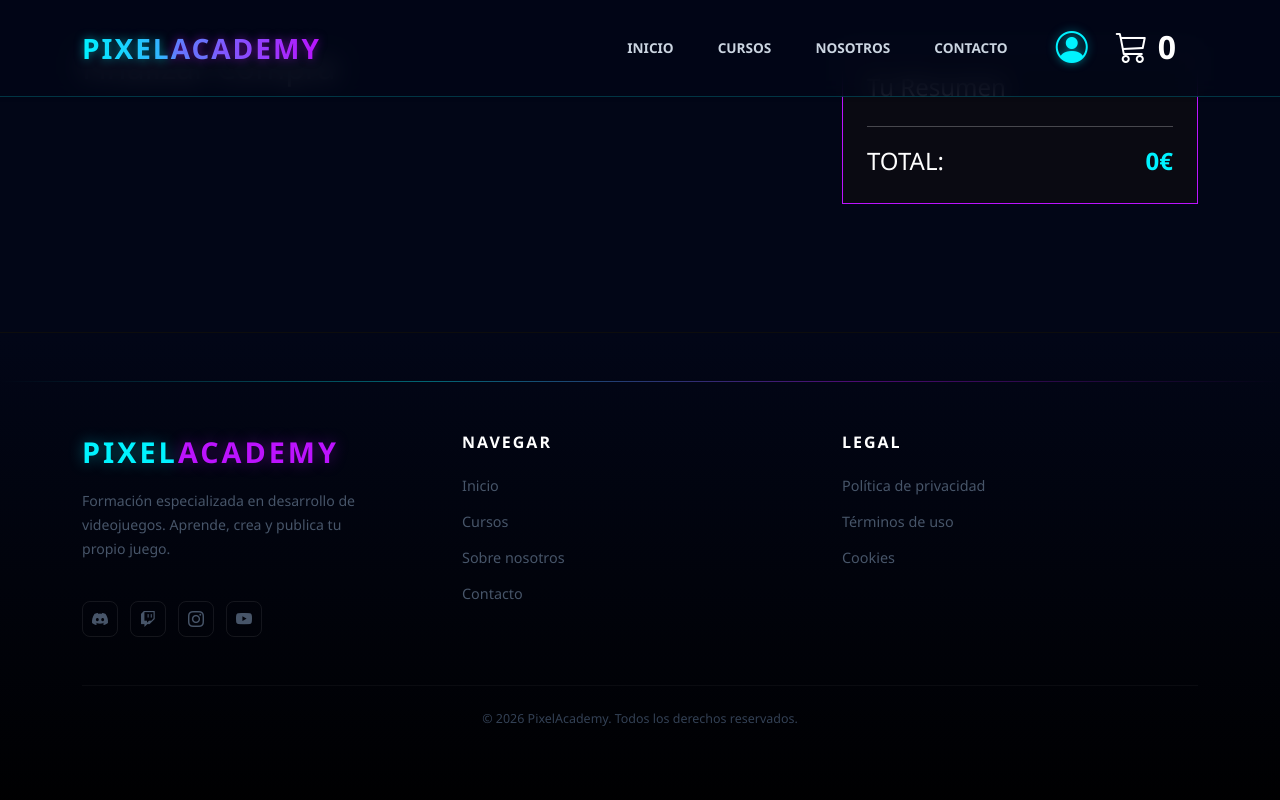
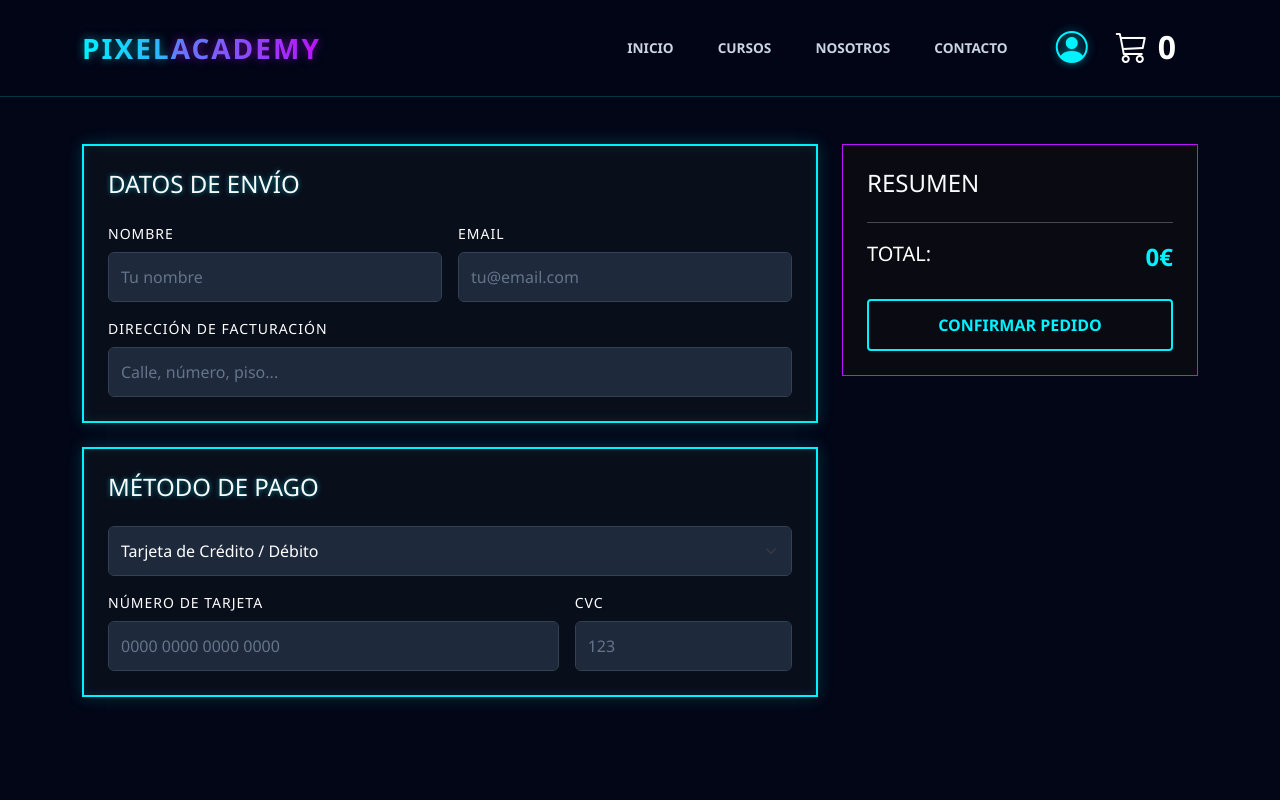
Before and after one commit to Oscar04525/PixelAcademy, an Angular app: page /checkout in a window 1280 px wide. Shown: the top 800 px of the page. Built offline with nearby package versions, Linux system fonts and the light colour scheme.

Commit message:
carrito y pantalla de pago completado

```diff
--- a/src/app/pages/checkout/checkout.component.css
+++ b/src/app/pages/checkout/checkout.component.css
@@ -0,0 +1,29 @@
+.pago-ok-wrapper {
+  min-height: 80vh;
+  padding-top: 6rem;
+}
+
+.tick-circle {
+  width: 120px;
+  height: 120px;
+  border-radius: 50%;
+  background: rgba(0, 243, 255, 0.05);
+  border: 2px solid #00f3ff;
+  box-shadow: 0 0 40px rgba(0, 243, 255, 0.3), 0 0 80px rgba(0, 243, 255, 0.1);
+  display: flex;
+  align-items: center;
+  justify-content: center;
+  animation: tickPop 0.5s ease forwards;
+}
+
+.tick-icon {
+  font-size: 3.5rem;
+  color: #00f3ff;
+  text-shadow: 0 0 20px rgba(0, 243, 255, 0.6);
+}
+
+@keyframes tickPop {
+  0%   { transform: scale(0); opacity: 0; }
+  70%  { transform: scale(1.15); opacity: 1; }
+  100% { transform: scale(1); }
+}
--- a/src/app/pages/checkout/checkout.component.html
+++ b/src/app/pages/checkout/checkout.component.html
@@ -1,12 +1,53 @@
-<div class="container py-5">
+@if (!pagoCometido()) {
+
+  <div class="container py-5 mt-5" style="margin-top: 6rem !important;">
     <div class="row g-4">
       <div class="col-lg-8">
-      <h2 class="text-white mb-4">Finalizar Compra</h2>
+
+        <div class="cyber-card cian-glow p-4 mb-4">
+          <h4 class="cian-text mb-4">DATOS DE ENVÍO</h4>
+          <div class="row g-3">
+            <div class="col-md-6">
+              <label class="text-white small mb-2">Nombre</label>
+              <input type="text" class="form-control" placeholder="Tu nombre">
+            </div>
+            <div class="col-md-6">
+              <label class="text-white small mb-2">Email</label>
+              <input type="email" class="form-control" placeholder="tu@email.com">
+            </div>
+            <div class="col-12">
+              <label class="text-white small mb-2">Dirección de facturación</label>
+              <input type="text" class="form-control" placeholder="Calle, número, piso...">
+            </div>
+          </div>
+        </div>
+
+        <div class="cyber-card cian-glow p-4">
+          <h4 class="cian-text mb-4">MÉTODO DE PAGO</h4>
+          <div class="mb-3">
+            <select class="form-select form-control">
+              <option>Tarjeta de Crédito / Débito</option>
+              <option>PayPal</option>
+              <option>Transferencia Bancaria</option>
+            </select>
+          </div>
+          <div class="row g-3">
+            <div class="col-md-8">
+              <label class="text-white small mb-2">Número de Tarjeta</label>
+              <input type="text" class="form-control" placeholder="0000 0000 0000 0000">
+            </div>
+            <div class="col-md-4">
+              <label class="text-white small mb-2">CVC</label>
+              <input type="text" class="form-control" placeholder="123">
+            </div>
+          </div>
+        </div>
+
       </div>
 
       <div class="col-lg-4">
         <div class="cyber-card p-4" style="background: #0a0a12; border: 1px solid #bc13fe;">
-        <h4 class="purple-text mb-4">Tu Resumen</h4>
+          <h4 class="purple-text mb-4">RESUMEN</h4>
 
           @for (item of cartService.getCart(); track item.id) {
             <div class="d-flex justify-content-between mb-2">
@@ -15,12 +56,42 @@
             </div>
           }
 
-        <hr class="text-white">
-        <div class="d-flex justify-content-between fs-4">
+          <hr class="text-white opacity-25">
+          <div class="d-flex justify-content-between fs-5 mb-4">
             <span class="text-white">TOTAL:</span>
-          <span class="purple-text fw-bold">{{ cartService.totalPrice() }}€</span>
+            <span class="purple-text fw-bold fs-4">{{ cartService.totalPrice() }}€</span>
+          </div>
+
+          <button class="btn-proceder-pago w-100" (click)="pagar()">
+            CONFIRMAR PEDIDO
+          </button>
         </div>
       </div>
+
     </div>
   </div>
+
+} @else {
+
+  <div class="container d-flex flex-column align-items-center justify-content-center text-center pago-ok-wrapper">
+
+    <div class="tick-circle mb-4">
+      <i class="bi bi-check-lg tick-icon"></i>
     </div>
+
+    <h1 class="fw-bold mb-2">
+      <span style="color: #00f3ff; text-shadow: 0 0 15px rgba(0,243,255,0.4);">¡PAGO</span>
+      <span style="color: #bc13fe; text-shadow: 0 0 15px rgba(188,19,254,0.4);"> COMPLETADO!</span>
+    </h1>
+
+    <p class="text-secondary mt-2 mb-1 fs-5">Gracias por tu compra.</p>
+    <p class="text-secondary mb-5">Recibirás un email de confirmación con los accesos a tus cursos.</p>
+
+    <div class="d-flex gap-3">
+      <button class="btn-proceder-pago px-5" routerLink="/catalog">VER MÁS CURSOS</button>
+      <button class="btn btn-outline-secondary px-5 py-3" routerLink="/home">INICIO</button>
+    </div>
+
+  </div>
+
+}
--- a/src/app/pages/checkout/checkout.component.ts
+++ b/src/app/pages/checkout/checkout.component.ts
@@ -1,20 +1,21 @@
-import { Component, inject } from '@angular/core'; // Añade inject
+import { Component, inject, signal } from '@angular/core';
 import { CommonModule } from '@angular/common';
-import { CartService } from '../../services/cart.service'; // Importa tu servicio
+import { RouterLink } from '@angular/router';
+import { CartService } from '../../services/cart.service';
 
 @Component({
   selector: 'app-checkout',
   standalone: true,
-  imports: [CommonModule],
+  imports: [CommonModule, RouterLink],
   templateUrl: './checkout.component.html',
   styleUrl: './checkout.component.css'
 })
 export class CheckoutComponent {
-  // Esta es la línea que te faltaba para que el HTML funcione
   public cartService = inject(CartService);
+  pagoCometido = signal(false);
 
   pagar() {
-    alert('¡Gracias por tu compra!');
-    this.cartService.clearCart(); // Vacía el carrito al terminar[cite: 1]
+    this.pagoCometido.set(true);
+    this.cartService.clearCart();
   }
 }
```
Also changed, not shown: 1 other file (tests, documents, lock files or other folders). Lines whose indentation alone changed are shown as unchanged.
